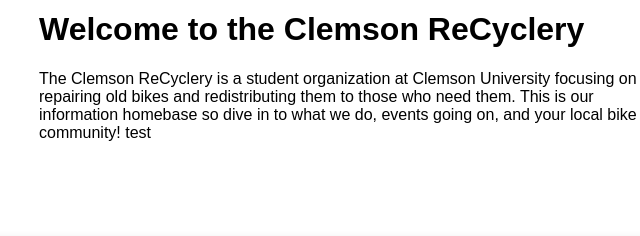
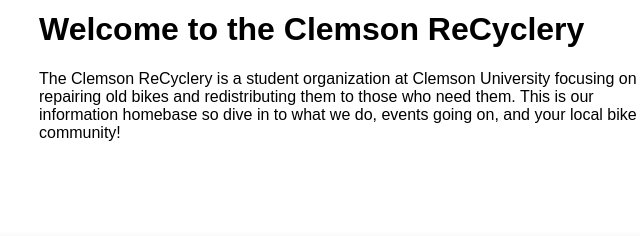
Before and after one commit to CU-Recyclery/cu-recyclery.github.io, a plain HTML site: page index.html in a window 1280 px wide. Shown: the part 170-406 px from the top of the page, 301-941 px from the left. Drawn offline with Linux system fonts and the light colour scheme; grey boxes are pictures that could not be loaded.

Commit message:
test served its purpose

```diff
--- a/index.html
+++ b/index.html
@@ -24,7 +24,7 @@
     <h1>Welcome to the Clemson ReCyclery</h1>
     <p>The Clemson ReCyclery is a student organization at Clemson University focusing on repairing old bikes
        and redistributing them to those who need them. This is our information homebase so dive in to what we do,
-      events going on, and your local bike community! test</p>
+      events going on, and your local bike community!</p>
   </main>
 
   <!-- Gallery Section -->
```
